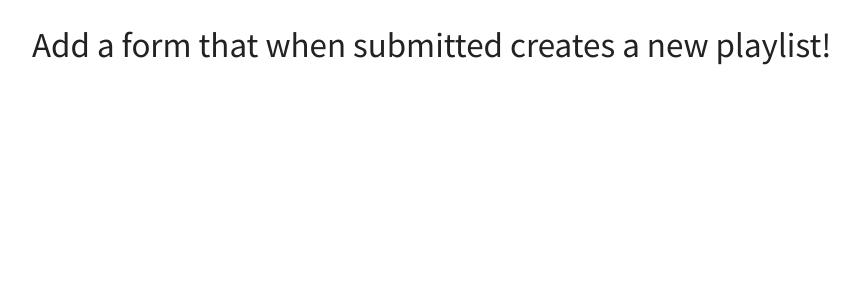
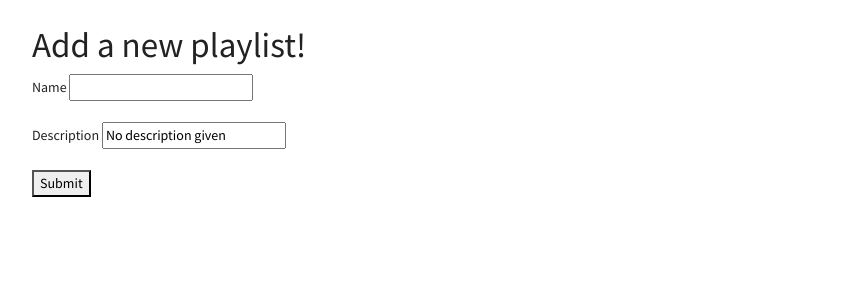
Before and after one commit to tim3t/Assessment-Databases, a Flask app: template playlist-app/templates/new_playlist.html in a window 1280 px wide. Shown: the part 57-357 px from the top of the page, without its empty margins (53-913 px from the left). Run offline with Flask 2, Linux system fonts and the light colour scheme; the template is opened without the code that fills it: values that come from a table or form of the project are taken from there, others are empty; some libraries are stand-ins or nearby versions.

Commit message:
Add Playlist functionality

```diff
--- a/playlist-app/app.py
+++ b/playlist-app/app.py
@@ -45,7 +45,8 @@ def show_all_playlists():
 def show_playlist(playlist_id):
     """Show detail on specific playlist."""
 
-    # ADD THE NECESSARY CODE HERE FOR THIS ROUTE TO WORK
+    playlist = Playlist.query.get_or_404(playlist_id)
+    return render_template("playlist.html", playlist=playlist)
 
 
 @app.route("/playlists/add", methods=["GET", "POST"])
@@ -56,8 +57,17 @@ def add_playlist():
     - if valid: add playlist to SQLA and redirect to list-of-playlists
     """
 
-    # ADD THE NECESSARY CODE HERE FOR THIS ROUTE TO WORK
+    form = PlaylistForm()
+    if form.validate_on_submit():
+        name = form.name.data
+        description = form.description.data
 
+        playlist = Playlist(name=name, description=description)
+        db.session.add(playlist)
+        db.session.commit()
+        return redirect("/playlists")
+    else:
+        return render_template("new_playlist.html", form=form)
 
 ##############################################################################
 # Song routes
--- a/playlist-app/forms.py
+++ b/playlist-app/forms.py
@@ -2,13 +2,14 @@
 
 from wtforms import SelectField, StringField
 from flask_wtf import FlaskForm
-from wtforms.validators import InputRequired
+from wtforms.validators import InputRequired, Optional
 
 
 class PlaylistForm(FlaskForm):
     """Form for adding playlists."""
 
-    # Add the necessary code to use this form
+    name = StringField("Name", validators=[InputRequired()])
+    description = StringField("Description", validators=[Optional()], default="No description given")
 
 
 class SongForm(FlaskForm):
--- a/playlist-app/templates/new_playlist.html
+++ b/playlist-app/templates/new_playlist.html
@@ -2,6 +2,25 @@
 
 {% block content %}
 
-<h1>Add a form that when submitted creates a new playlist!</h1>
+<h1>Add a new playlist!</h1>
+<form method="POST">
+
+    {{ form.hidden_tag() }}
+
+    {% for field in form
+           if field.widget.input_type != 'hidden' %}
+    <p>
+      {{ field.label }}
+      {{ field }}
+
+      {% for error in field.errors %}
+      {{ error }}
+      {% endfor %}
+    </p>
+    {% endfor %}
+
+    <button type="submit">Submit</button>
+
+  </form>
 
 {% endblock %}
```
